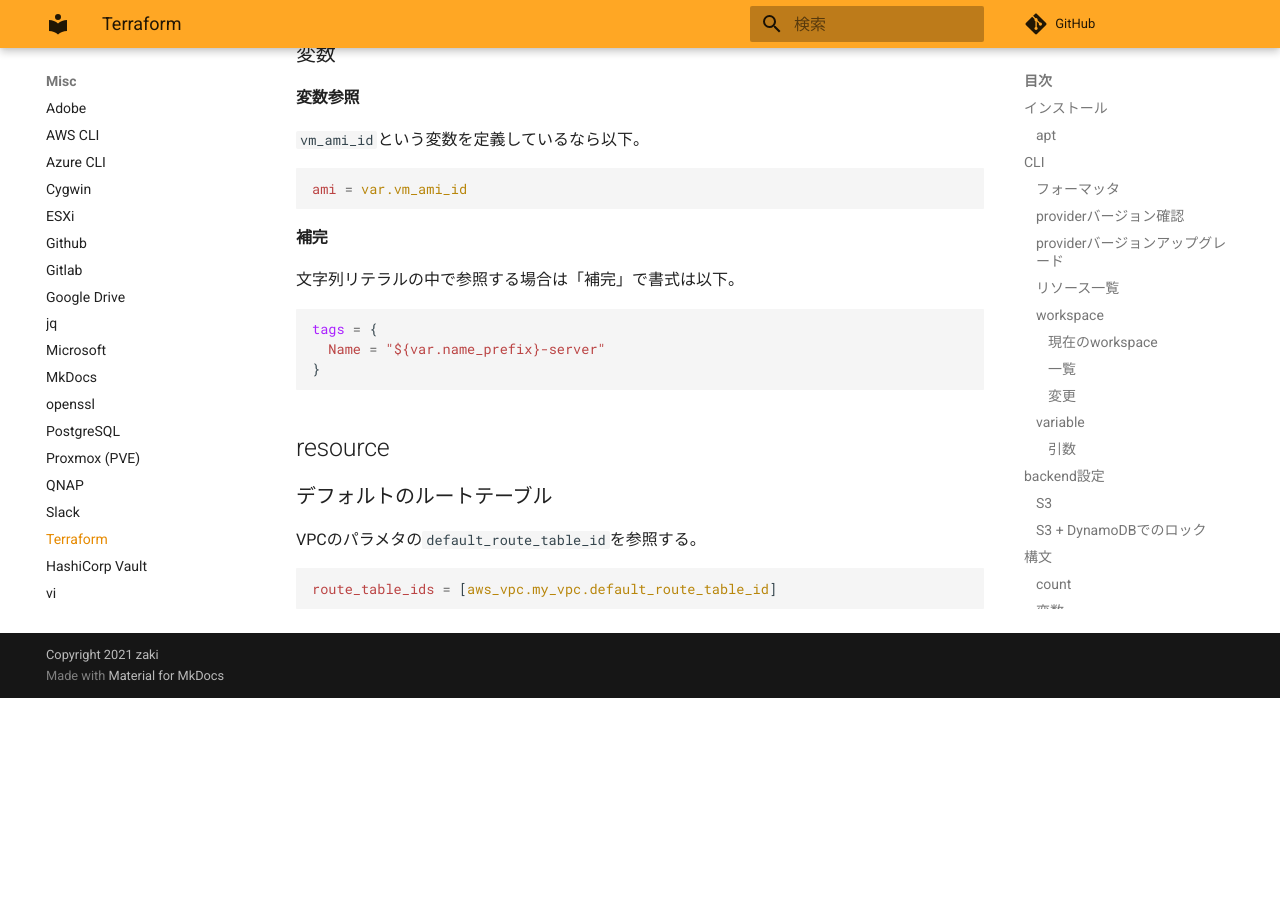
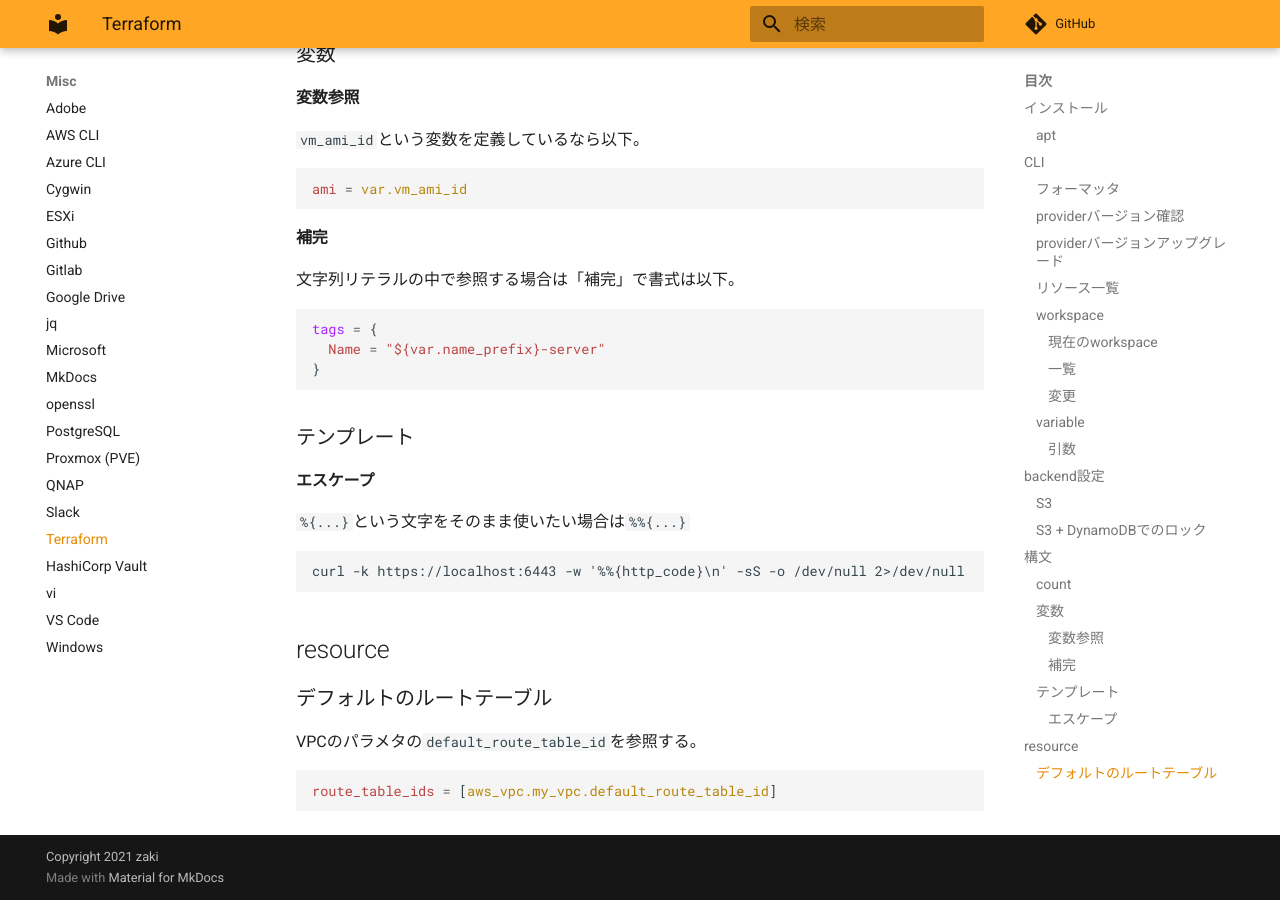
Before and after one commit to zaki-lknr/docs, an MkDocs documentation site: the page built from docs/Misc/terraform.md, in a window 1280 px wide and 900 px high, scrolled down 3617 px. Built offline with MkDocs 1.6.1 and Material for MkDocs 9.7.7, drawn with Linux system fonts in a browser that asks for light colours; comment, search, counter and statistics services are not loaded; before the commit the page ends 4315 px from its top, so only the background shows below that.

Commit message:
add: misc/terraform: templateのエスケープ

````diff
--- a/docs/Misc/terraform.md
+++ b/docs/Misc/terraform.md
@@ -184,6 +184,16 @@ tags = {
 }
 ```
 
+### テンプレート
+
+#### エスケープ
+
+`%{...}`という文字をそのまま使いたい場合は`%%{...}`
+
+```
+curl -k https://localhost:6443 -w '%%{http_code}\n' -sS -o /dev/null 2>/dev/null
+```
+
 ## resource
 
 ### デフォルトのルートテーブル
````
